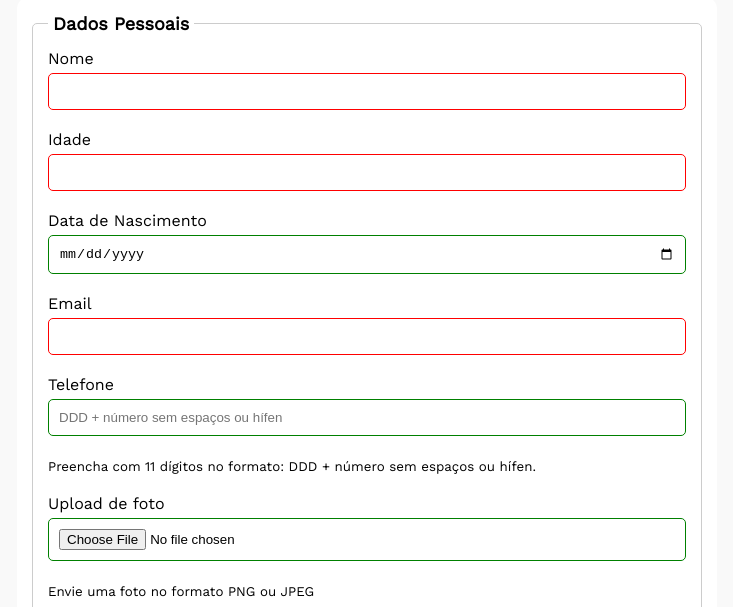
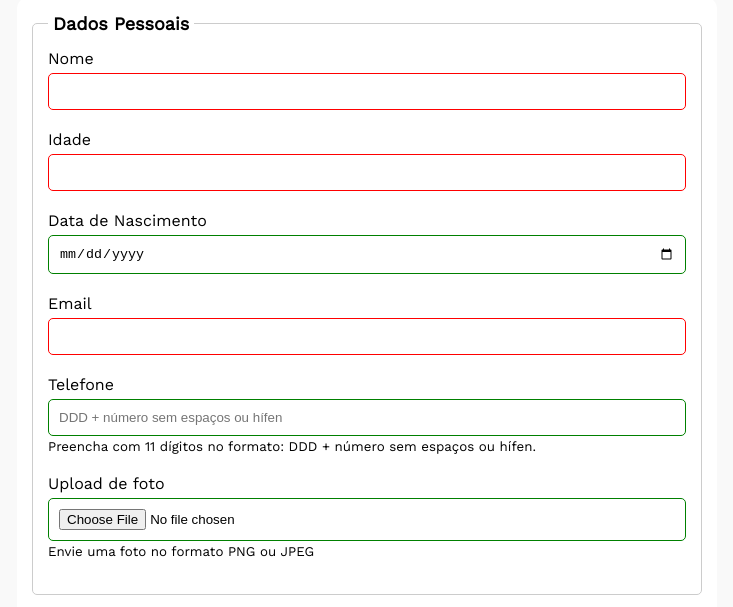
Before and after one commit to lpwesley/pesquisa-culturama, a plain HTML site: page index.html in a window 1280 px wide. Shown: the part 146-753 px from the top of the page, without its empty margins (273-1006 px from the left). Drawn offline with nearby package versions, Linux system fonts and the light colour scheme.

Commit message:
Corrige erro de escrita no style

```diff
--- a/css/style.css
+++ b/css/style.css
@@ -82,7 +82,7 @@ input[type="color"]{
 
 input[type="tel"],
 input[type=file]{
-  margin-bot: 0;
+  margin-bottom: 0;
 }
 
 small{
```
